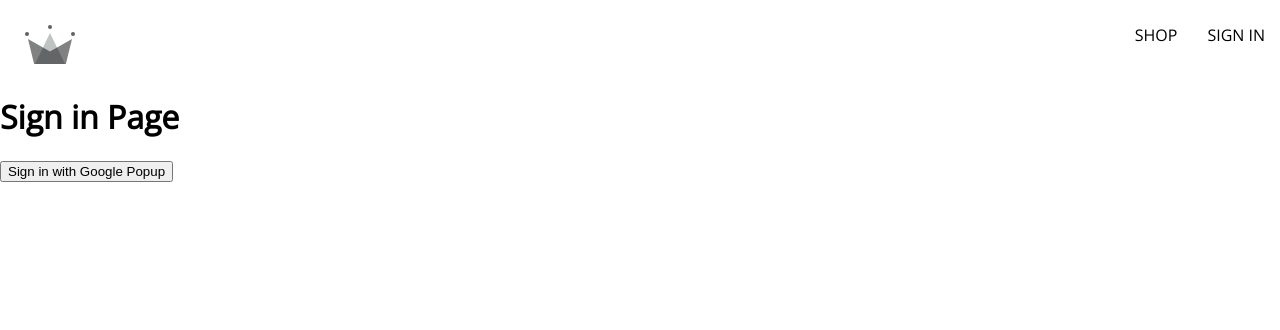
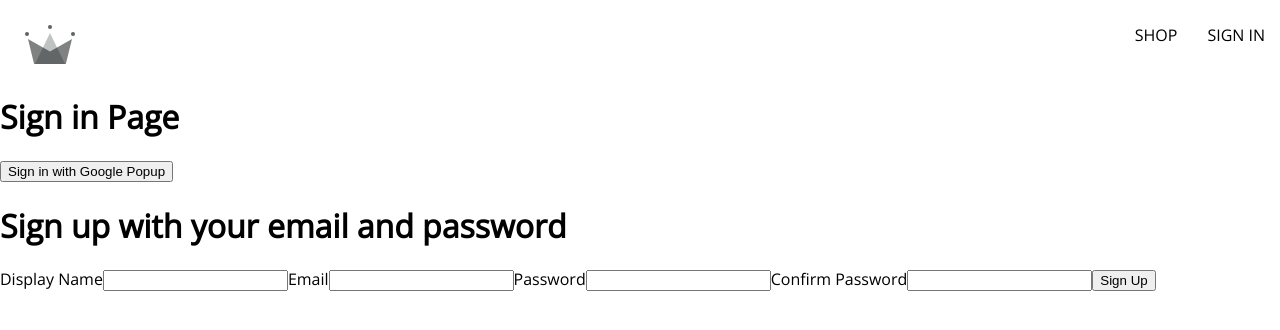
Before and after one commit to CodyJPerry/e-shop, a React (Create React App) app: page /sign-in in a window 1280 px wide. Shown: the top 330 px of the page. Built offline with nearby package versions, Linux system fonts and the light colour scheme.

Commit message:
Setup sign-up form for email/password and update state

```diff
--- /dev/null
+++ b/src/components/sign-up-form/sign-up-form.component.tsx
@@ -0,0 +1,45 @@
+import { useState } from 'react';
+
+const defaultFormFields = {
+    displayName: '',
+    email: '',
+    password: '',
+    confirmPassword: ''
+};
+
+const SignUpForm = () => {
+    const [formFields, setFormFields] = useState(defaultFormFields);
+    const { displayName, email, password, confirmPassword } = formFields;
+
+    console.log(formFields);
+
+    const handleChange = (event: any) => {
+        const { name, value } = event.target;
+        setFormFields({
+            ...formFields,
+            [name]: value
+        });
+    }
+
+    return (
+        <div>
+            <h1>Sign up with your email and password</h1>
+            <form onSubmit={() => {}}>
+                <label htmlFor="displayName">Display Name</label>
+                <input type="text" required name="displayName" onChange={handleChange} value={displayName} />
+
+                <label htmlFor="email">Email</label>
+                <input type="email" required name="email" onChange={handleChange} value={email} />
+
+                <label htmlFor="password">Password</label>
+                <input type="password" required name="password" onChange={handleChange} value={password} />
+
+                <label htmlFor="confirmPassword">Confirm Password</label>
+                <input type="password" required name="confirmPassword" onChange={handleChange} value={confirmPassword} />
+                <button type="submit">Sign Up</button>
+            </form>
+        </div>
+    );
+}
+
+export default SignUpForm;
--- a/src/routes/sign-in/sign-in.component.tsx
+++ b/src/routes/sign-in/sign-in.component.tsx
@@ -1,16 +1,24 @@
-import { signInWithGooglePopup, createUserDocumentFromAuth } from '../../utils/firebase/firebase.utils';
+import {
+    signInWithGooglePopup,
+    createUserDocumentFromAuth
+} from '../../utils/firebase/firebase.utils';
+
+import SignUpForm from '../../components/sign-up-form/sign-up-form.component';
 
 const SignIn = () => {
     const logGoogleUser = async () => {
         const { user } = await signInWithGooglePopup();
         const userDocRef = await createUserDocumentFromAuth(user);
     }
+
     return (
         <div>
            <h1>Sign in Page</h1>
            <button onClick={logGoogleUser}>
             Sign in with Google Popup
            </button>
+
+           <SignUpForm />
         </div>
     );
 }
--- a/src/utils/firebase/firebase.utils.js
+++ b/src/utils/firebase/firebase.utils.js
@@ -1,9 +1,9 @@
 import { initializeApp } from "firebase/app";
 import {
     getAuth,
-    signInWithRedirect,
     signInWithPopup,
-    GoogleAuthProvider}
+    GoogleAuthProvider,
+}
 from "firebase/auth";
 import {
     getFirestore,
```
